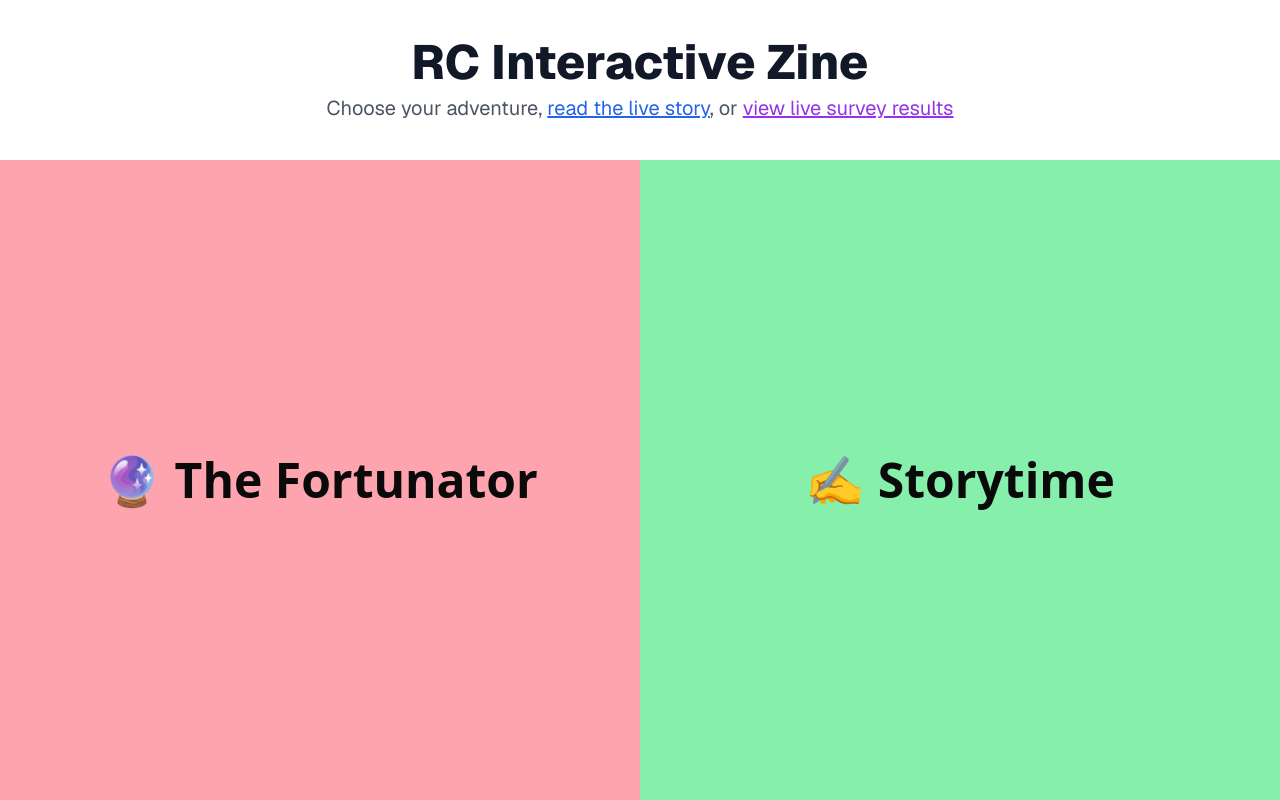
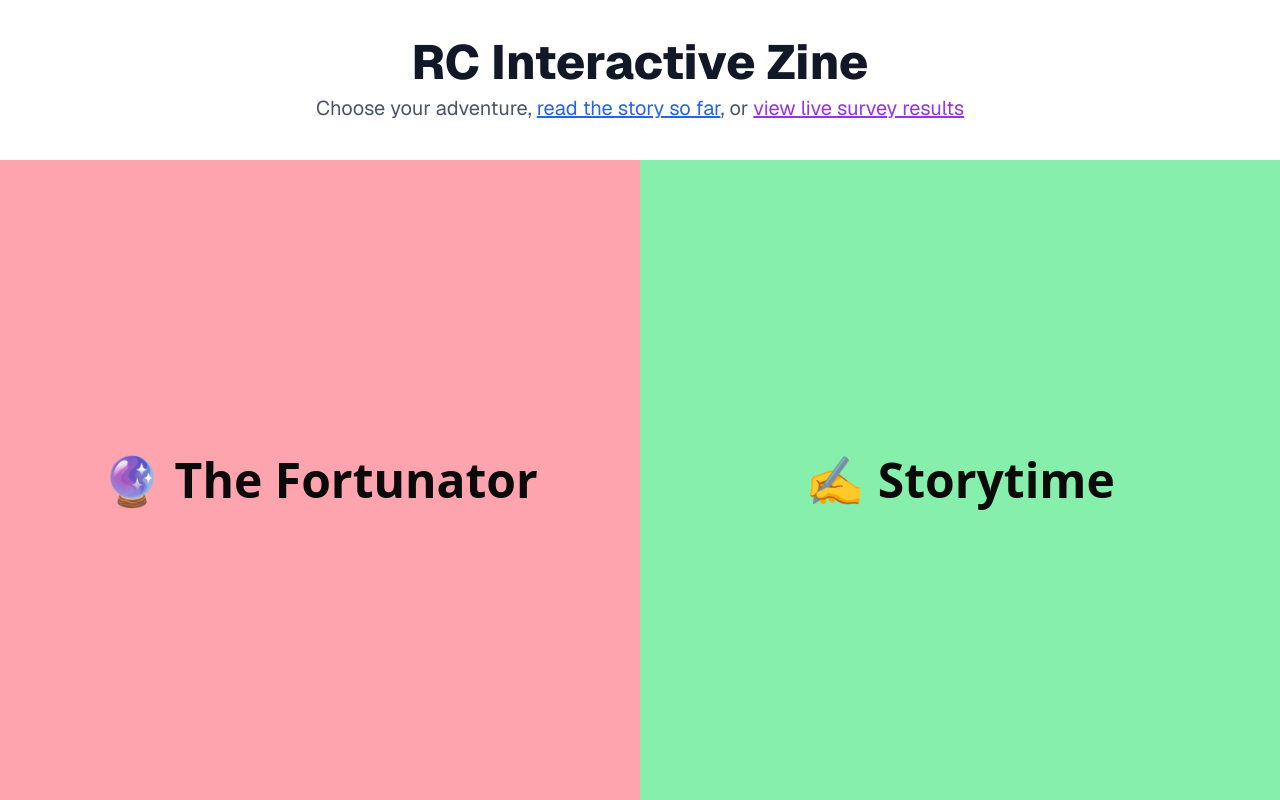
Before and after one commit to mashnoon33/rc-zine-interactive, a Next.js app: page / in a window 1280 px wide. Built offline with nearby package versions, Linux system fonts and the light colour scheme.

Commit message:
text fixes

```diff
--- a/app/page.tsx
+++ b/app/page.tsx
@@ -14,7 +14,7 @@ export default function LandingPage() {
                     <p className="text-lg md:text-xl text-gray-600">
                         Choose your adventure,{' '}
                         <Link href="/story-so-far" className="text-blue-600 hover:text-blue-700 underline">
-                            read the live story
+                            read the story so far
                         </Link>
                         , or{' '}
                         <Link href="/dashboard" className="text-purple-600 hover:text-purple-700 underline">
--- a/app/storytime/page.tsx
+++ b/app/storytime/page.tsx
@@ -27,8 +27,8 @@ export default function StoryTime() {
   const supabase = createClient();
 
   const initialPrompts = {
-    spring: "It's the first day of spring, and New York City is alive with a sunny blue sky and smell of fresh cherry blossoms.",
-    coding: "You've just woken up to find your computer crashed overnight. Problem? You fell asleep before you had a chance to commit the last 24 hours of code you've been toiling at.",
+    spring: "It's the first day of spring, and New York City is alive with a sunny blue sky and the smell of fresh cherry blossoms.",
+    coding: "You've just woken up to find your computer crashed overnight. Problem? You nodded off before committing the last 24 hours of code you've been toiling at.",
   };
 
   // Load initial story from database
```
